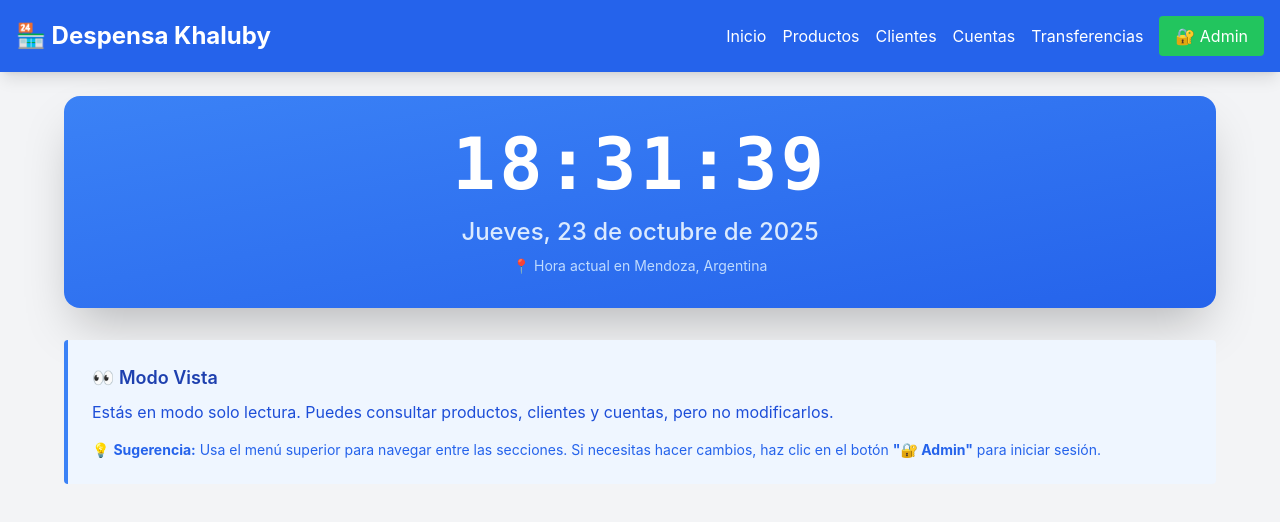
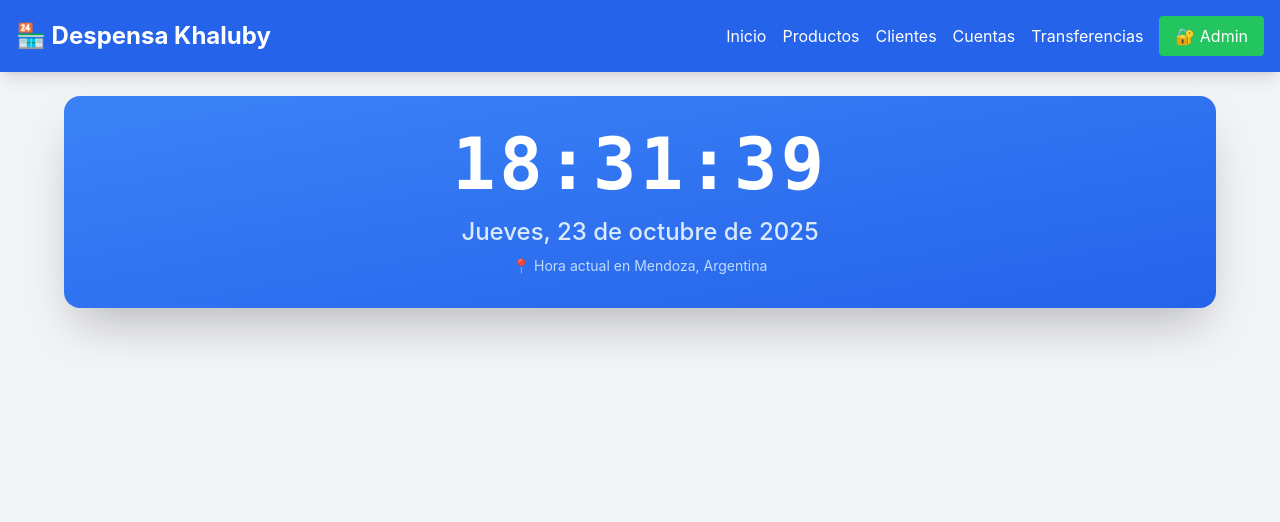
Before and after one commit to victorjanco1992/despensa-app, a React (Vite) app in the folder frontend/: page / in a window 1280 px wide. Shown: the top 522 px of the page. Built offline with nearby package versions, Linux system fonts and the light colour scheme; no server answers; the HTML template or start-up script is replaced by a standard one.

Commit message:
Remove unauthenticated user message from Dashboard
Removed message for unauthenticated users from Dashboard.

```diff
--- a/frontend/src/pages/Dashboard.jsx
+++ b/frontend/src/pages/Dashboard.jsx
@@ -96,19 +96,6 @@ export default function Dashboard() {
         </>
       )}
 
-      {/* Mensaje para usuarios no autenticados */}
-      {!isAuthenticated && (
-        <div className="mt-8 bg-blue-50 border-l-4 border-blue-500 p-6 rounded">
-          <h3 className="text-lg font-semibold text-blue-800 mb-2">👀 Modo Vista</h3>
-          <p className="text-blue-700 mb-4">
-            Estás en modo solo lectura. Puedes consultar productos, clientes y cuentas, pero no modificarlos.
-          </p>
-          <p className="text-blue-600 text-sm">
-            💡 <strong>Sugerencia:</strong> Usa el menú superior para navegar entre las secciones.
-            Si necesitas hacer cambios, haz clic en el botón <strong>"🔐 Admin"</strong> para iniciar sesión.
-          </p>
-        </div>
-      )}
     </div>
   );
 }
```
